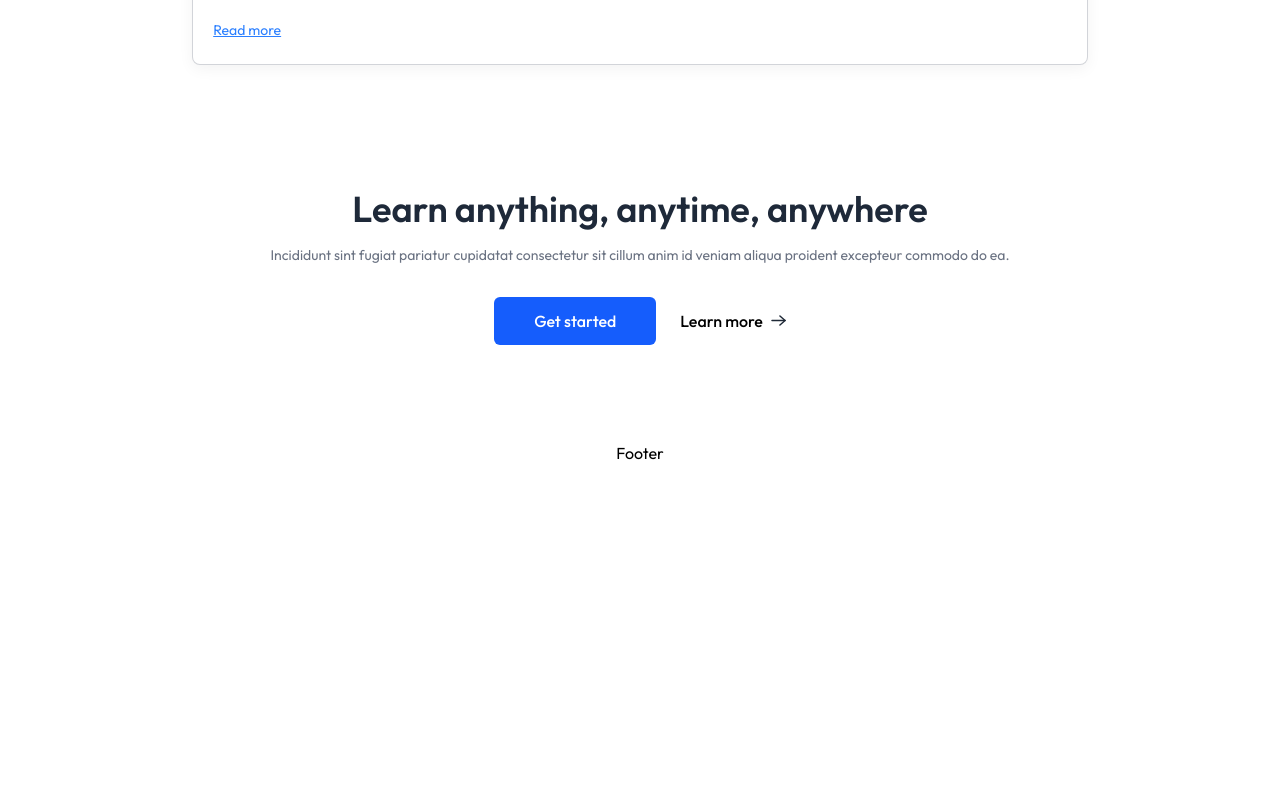
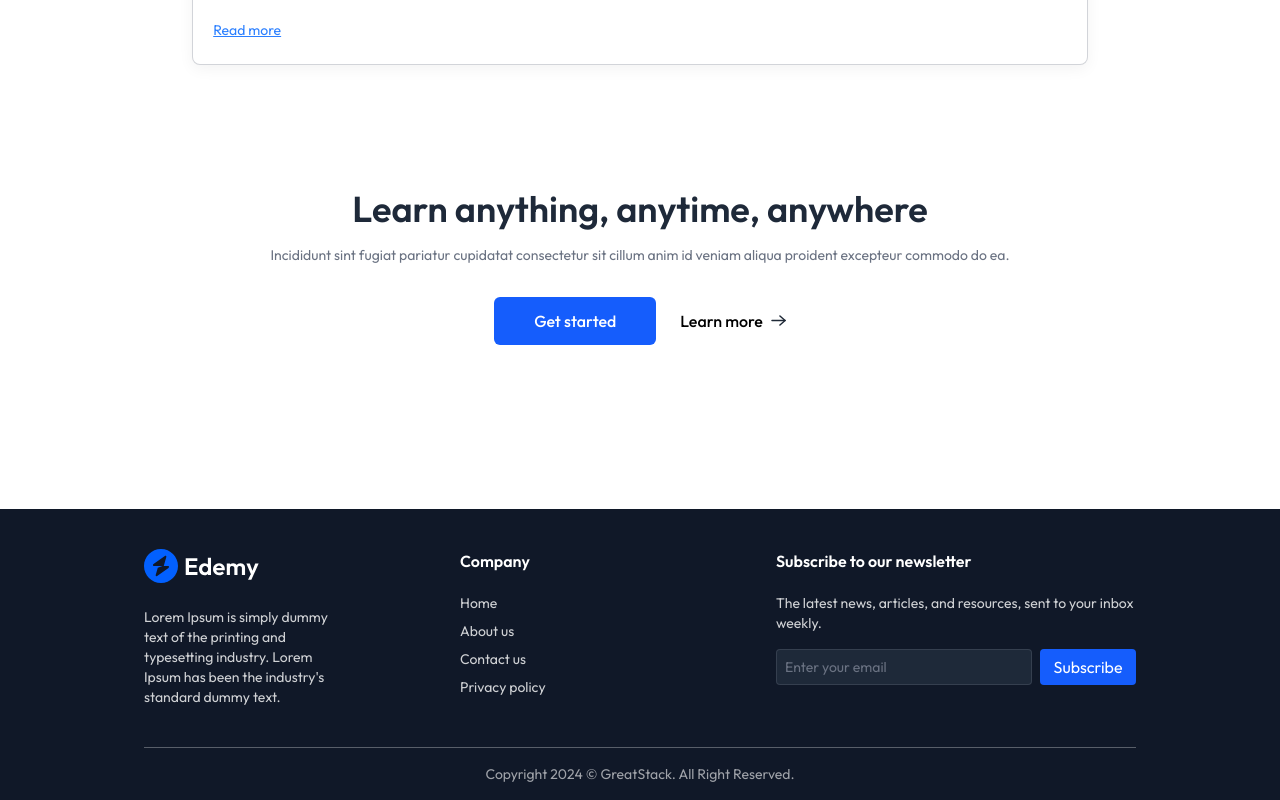
Before and after one commit to ysdhuri312/learning-management-system-v1, a React (Vite) app in the folder client/: page / in a window 1280 px wide. Shown: the part 1873-2673 px from the top of the page. Before the commit the page ends 2338 px from the top, so only its background shows below. Built offline with nearby package versions, Linux system fonts and the light colour scheme; no server answers.

Commit message:
Create footer

```diff
--- a/client/src/components/student/Footer.jsx
+++ b/client/src/components/student/Footer.jsx
@@ -1,6 +1,61 @@
 /** @format */
 
+import { assets } from '../../assets/assets';
+
 const Footer = () => {
-  return <>Footer</>;
+  return (
+    <footer className='bg-gray-900 md:px-36 text-left w-full mt-10'>
+      <div className='flex flex-col md:flex-row items-start px-8 md:px-0 justify-center gap-10 md:gap-32 py-10 border-b border-white/30'>
+        <div className='flex flex-col md:items-start items-center w-full'>
+          <img src={assets.logo_dark} alt='logo' />
+          <p className='mt-6 text-center md:text-left text-sm text-white/80'>
+            Lorem Ipsum is simply dummy text of the printing and typesetting
+            industry. Lorem Ipsum has been the industry's standard dummy text.
+          </p>
+        </div>
+
+        <div className='flex flex-col md:items-start items-center w-full'>
+          <h2 className='font-semibold text-white mb-5'>Company</h2>
+          <ul className='flex md:flex-col w-full justify-between text-sm text-white/80 md:space-y-2'>
+            <li>
+              <a href='#'>Home</a>
+            </li>
+            <li>
+              <a href='#'>About us</a>
+            </li>
+            <li>
+              <a href='#'>Contact us</a>
+            </li>
+            <li>
+              <a href='#'>Privacy policy</a>
+            </li>
+          </ul>
+        </div>
+
+        <div className='hidden md:flex flex-col items-start w-full'>
+          <h2 className='font-semibold text-white mb-5'>
+            Subscribe to our newsletter
+          </h2>
+          <p className='text-sm text-white/80'>
+            The latest news, articles, and resources, sent to your inbox weekly.
+          </p>
+          <div className='flex items-center gap-2 pt-4'>
+            <input
+              className='border border-gray-500/30 bg-gray-800 text-gray-500 placeholder-gray-500 outline-none w-64 h-9 rounded px-2 text-sm'
+              type='email'
+              placeholder='Enter your email'
+            />
+            <button className='bg-blue-600 w-24 h-9 text-white rounded'>
+              Subscribe
+            </button>
+          </div>
+        </div>
+      </div>
+      <p className='py-4 text-center text-xs md:text-sm text-white/60'>
+        Copyright 2024 © GreatStack. All Right Reserved.
+      </p>
+    </footer>
+  );
 };
+
 export default Footer;
```
